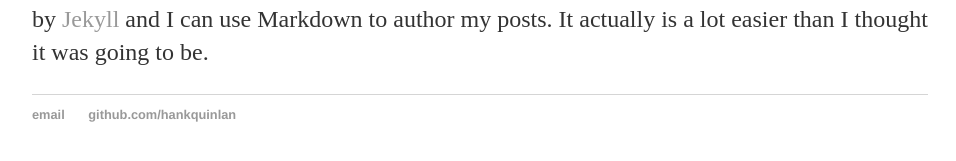
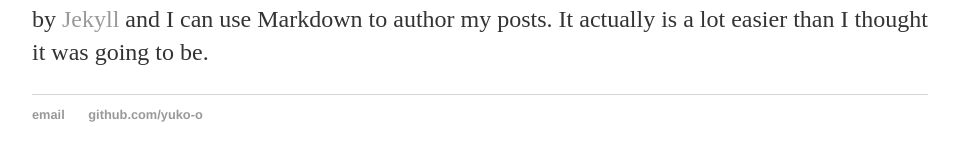
Before and after one commit to yuko-o/yuko-o.github.io, a Jekyll site: the page built from _posts/2017-03-11-yuko-o-site-launched.md, in a window 1280 px wide. Shown: the part 375-536 px from the top of the page, without its empty margins (160-1116 px from the left). Built offline with Jekyll 4.4.1, drawn with Linux system fonts in a browser that asks for light colours.

Commit message:
Update default.html

```diff
--- a/_layouts/default.html
+++ b/_layouts/default.html
@@ -21,8 +21,8 @@
 			</div><!-- /.container -->
 			<footer>
 	    		<ul>
-	        		<li><a href="mailto:hankquinlanhub@gmail.com">email</a></li>
-	        		<li><a href="https://github.com/hankquinlan">github.com/hankquinlan</a></li>
+	        		<li><a href="mailto:yukolator@gmail.com">email</a></li>
+	        		<li><a href="https://github.com/yuko-o">github.com/yuko-o</a></li>
 				</ul>
 			</footer>
 		</body>
```
